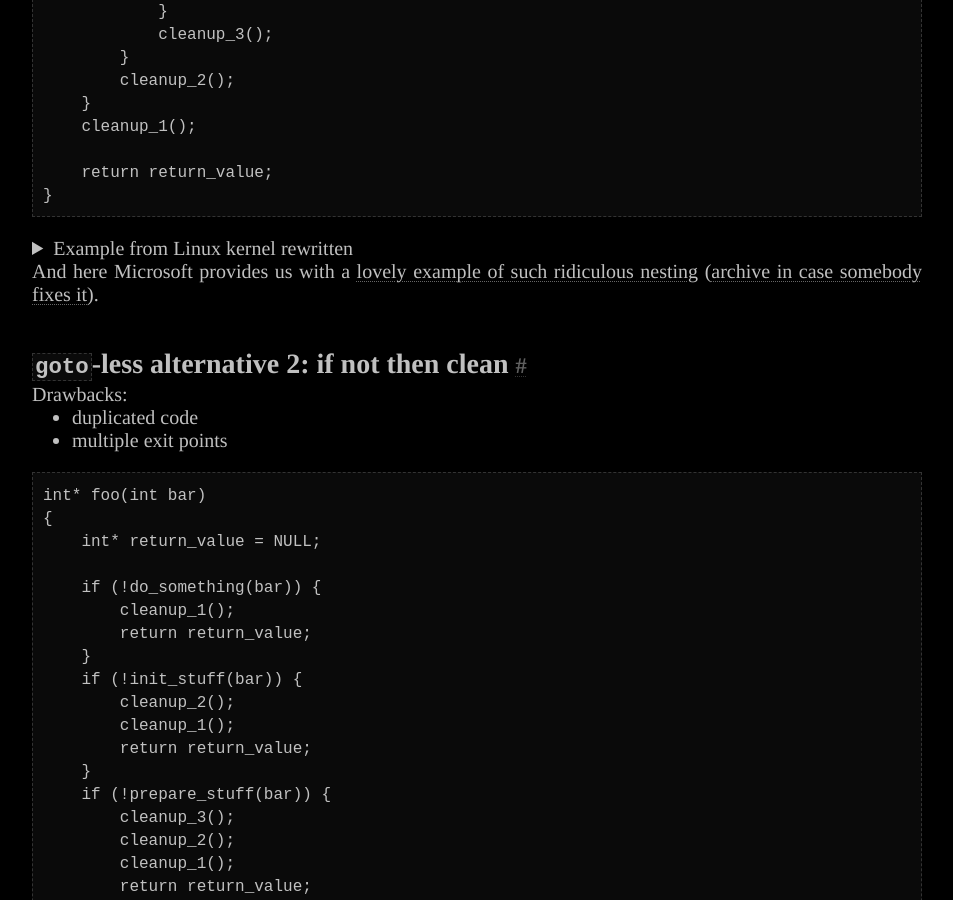
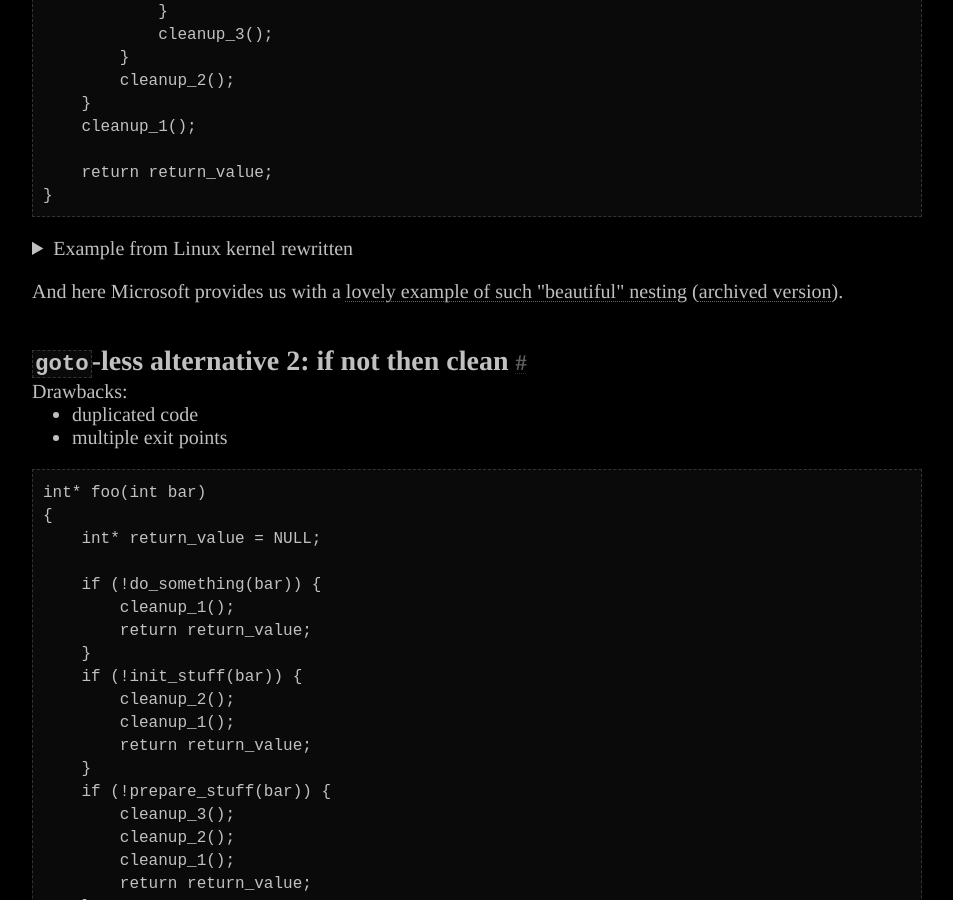
Before and after one commit to Jorenar/blog, a Jekyll site: the page built from _posts/2023-02-26-gotophobia-harmful.md, in a window 1280 px wide and 900 px high, scrolled down 4669 px. Shown: the whole window, without its empty margins (163-1116 px from the left). Built offline with Jekyll 4.4.1, drawn with Linux system fonts in a browser that asks for light colours.

Commit message:
deploy: 9341ffb9a1e9233274c0a30a23bb2d57076b50b8

```diff
--- a/_posts/2023-02-26-gotophobia-harmful.md
+++ b/_posts/2023-02-26-gotophobia-harmful.md
@@ -241,8 +241,10 @@ static int mmp2_audio_clk_probe(struct platform_device *pdev)
 </div>
 </details>
 
-And here Microsoft provides us with a [lovely example of such ridiculous nesting](https://learn.microsoft.com/en-us/windows/win32/shell/common-file-dialog#basic-usage)
-([archive in case somebody fixes it](https://web.archive.org/web/20221203064532/https://learn.microsoft.com/en-us/windows/win32/shell/common-file-dialog#basic-usage)).
+<span></span>
+
+And here Microsoft provides us with a [lovely example of such "beautiful" nesting](https://learn.microsoft.com/en-us/windows/win32/shell/common-file-dialog#basic-usage)
+([archived version](https://web.archive.org/web/20221203064532/https://learn.microsoft.com/en-us/windows/win32/shell/common-file-dialog#basic-usage)).
 
 ## `goto`-less alternative 2: if not then clean
 
```
